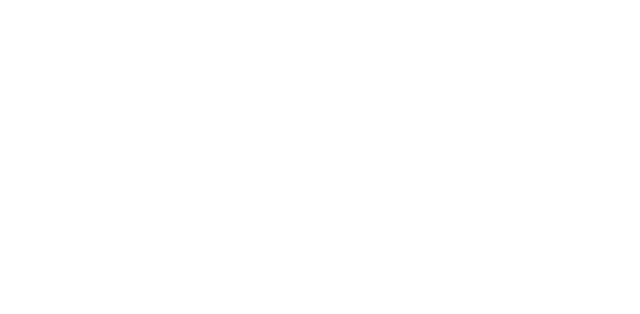
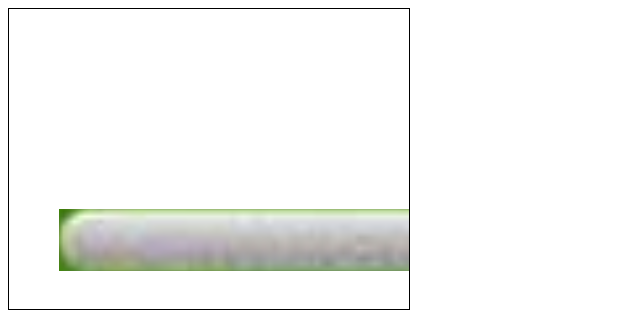
Before and after one commit to Lame-SN/WCG, a plain HTML site: page index.html in a window 1280 px wide. Shown: the whole page, without its empty margins (0-640 px from the left). Drawn offline with Linux system fonts and the light colour scheme.

Commit message:
第一次

```diff
--- a/index.html
+++ b/index.html
@@ -5,7 +5,8 @@
     <title>WCG</title>
 </head>
 <body>
-    <canvas id="canvas" width="400" height="300"></canvas>
+    <canvas id="canvas" width="400" height="300" style="border: 1px solid"></canvas>
+    <script src="utils.js"></script>
     <script src="main.js"></script>
 </body>
 </html>
--- a/main.js
+++ b/main.js
@@ -1,4 +1,11 @@
+
 const __main = () => {
-
+    let canvas = e('#canvas')
+    var context = canvas.getContext("2d");
+    let img = new Image()
+    img.src = 'img/paddle.png'
+    img.onload = function() {
+        context.drawImage(img, 50, 200)
+    }
 }
 __main()
--- /dev/null
+++ b/utils.js
@@ -0,0 +1 @@
+const e = (selector) => document.querySelector(selector)
```
Also changed, not shown: img/b1.png (added), img/b2.png (added), img/ball.png (added), img/paddle.png (added).
